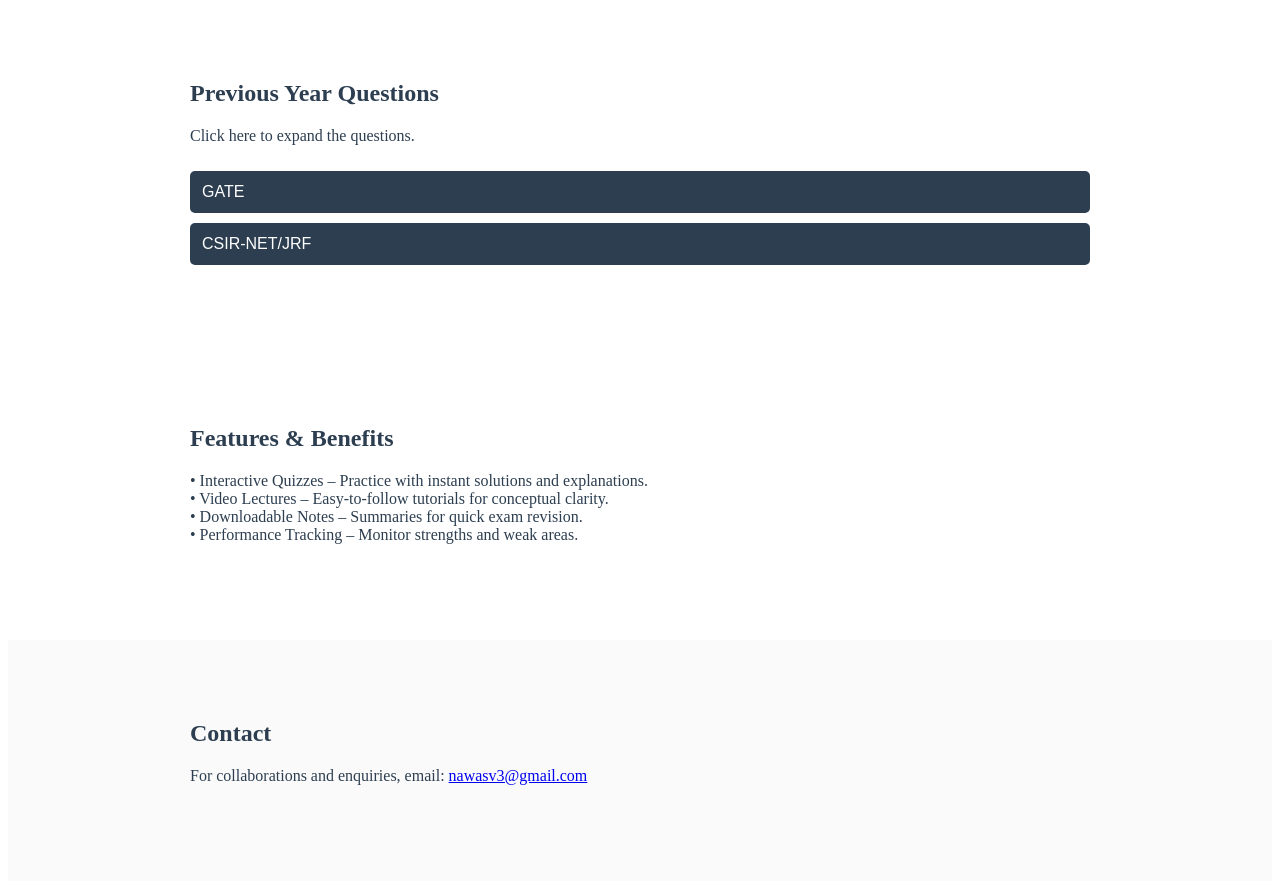
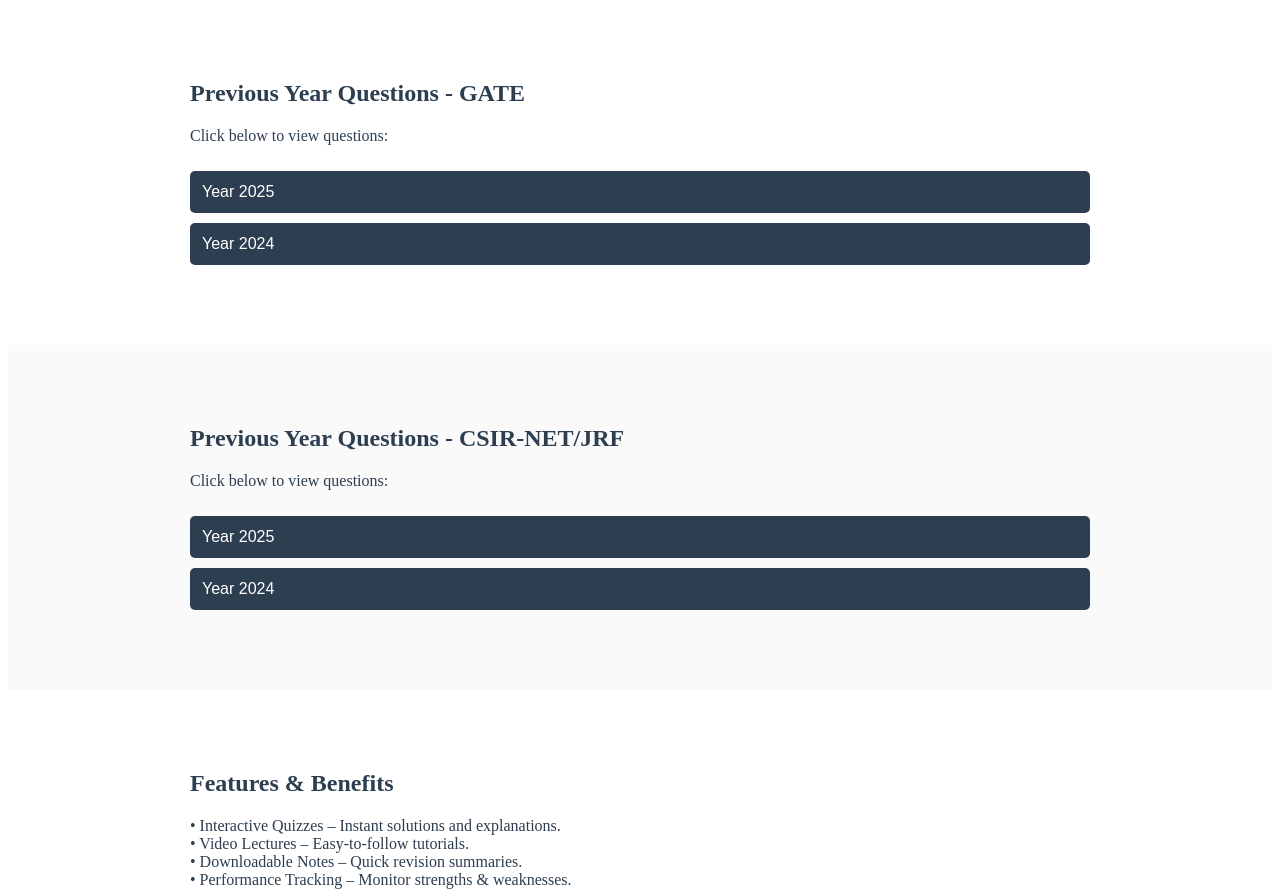
Before and after one commit to physiquate/physiquate.github.io, a plain HTML site: page MP/index.html in a window 1280 px wide. Shown: the part 808-1700 px from the top of the page. Drawn offline with Linux system fonts and the light colour scheme.

Commit message:
Update index.html

```diff
--- a/MP/index.html
+++ b/MP/index.html
@@ -4,23 +4,22 @@
 <head>
   <meta charset="utf-8">
   <meta name="viewport" content="width=device-width, initial-scale=1">
-  <meta name="description" content="Physiquate — Learn, Express, and Expertise in Physics through interactive lessons and resources for GATE, CSIR_NET, and competitive exams.">
+  <meta name="description" content="Physiquate — Mathematical Physics Previous Year Questions for GATE and CSIR-NET.">
   <title>Mathematical Physics - Physiquate</title>
-  <!-- Link to main CSS -->
   <link rel="stylesheet" href="../style.css">
 </head>
 
 <body>
 
-  <!-- ===== Navigation Bar ===== -->
+  <!-- ===== NAVBAR ===== -->
   <div id="navbar"></div>
 
   <!-- ===== HERO / FULLSCREEN SECTION ===== -->
   <section id="home" class="hero">
     <div class="hero-overlay">
       <h1 class="site-title">Mathematical Physics</h1>
-      <p class="motto"></p>
-      <p class="tagline"></p>
+      <p class="motto">Learn • Solve • Master</p>
+      <p class="tagline">Previous Year Questions for GATE & CSIR-NET</p>
       <a href="#about" class="down-arrow" aria-label="Scroll down">⌄</a>
     </div>
   </section>
@@ -28,14 +27,13 @@
   <!-- ===== MAIN CONTENT ===== -->
   <main>
 
-    <!-- ===== Previous Year Questions ===== -->
+    <!-- ===== GATE PYQs ===== -->
     <section id="about" class="panel">
       <div class="container">
-        <h2>Previous Year Questions</h2>
-        <p>Click here to expand the questions.</p>
+        <h2>Previous Year Questions - GATE</h2>
+        <p>Click below to view questions:</p>
 
-        <div class="collapsible-section">
-          <button class="collapsible">GATE</button>
+        <button class="collapsible">Year 2025</button>
         <div class="content">
           <ul>
             <li>Question 1: ...</li>
@@ -43,19 +41,42 @@
             <li>Question 3: ...</li>
           </ul>
         </div>
-        </div>
 
-        <div class="collapsible-section">
-          <button class="collapsible">CSIR-NET/JRF</button>
+        <button class="collapsible">Year 2024</button>
         <div class="content">
           <ul>
             <li>Question 1: ...</li>
             <li>Question 2: ...</li>
-              <li>Question 3: ...</li>
           </ul>
         </div>
+
+        <!-- Add more years as needed -->
+      </div>
+    </section>
+
+    <!-- ===== CSIR-NET PYQs ===== -->
+    <section id="Courses" class="panel panel-alt">
+      <div class="container">
+        <h2>Previous Year Questions - CSIR-NET/JRF</h2>
+        <p>Click below to view questions:</p>
+
+        <button class="collapsible">Year 2025</button>
+        <div class="content">
+          <ul>
+            <li>Question 1: ...</li>
+            <li>Question 2: ...</li>
+          </ul>
         </div>
 
+        <button class="collapsible">Year 2024</button>
+        <div class="content">
+          <ul>
+            <li>Question 1: ...</li>
+            <li>Question 2: ...</li>
+          </ul>
+        </div>
+
+        <!-- Add more years as needed -->
       </div>
     </section>
 
@@ -64,15 +85,15 @@
       <div class="container">
         <h2>Features & Benefits</h2>
         <p>
-          • Interactive Quizzes – Practice with instant solutions and explanations.<br>
-          • Video Lectures – Easy-to-follow tutorials for conceptual clarity.<br>
-          • Downloadable Notes – Summaries for quick exam revision.<br>
-          • Performance Tracking – Monitor strengths and weak areas.<br>
+          • Interactive Quizzes – Instant solutions and explanations.<br>
+          • Video Lectures – Easy-to-follow tutorials.<br>
+          • Downloadable Notes – Quick revision summaries.<br>
+          • Performance Tracking – Monitor strengths & weaknesses.<br>
         </p>
       </div>
     </section>
 
-    <!-- ===== Contact Section ===== -->
+    <!-- ===== CONTACT ===== -->
     <section id="contact" class="panel panel-alt">
       <div class="container">
         <h2>Contact</h2>
@@ -84,10 +105,10 @@
 
   </main>
 
-  <!-- ===== Footer ===== -->
+  <!-- ===== FOOTER ===== -->
   <div id="footer"></div>
 
-  <!-- ===== SCRIPT LINKS ===== -->
+  <!-- ===== SCRIPTS ===== -->
   <script src="../script.js"></script>
   <script src="../common/nav-loader.js"></script>
   <script src="../common/footer-loader.js"></script>
```
Lines whose indentation alone changed are shown as unchanged.
